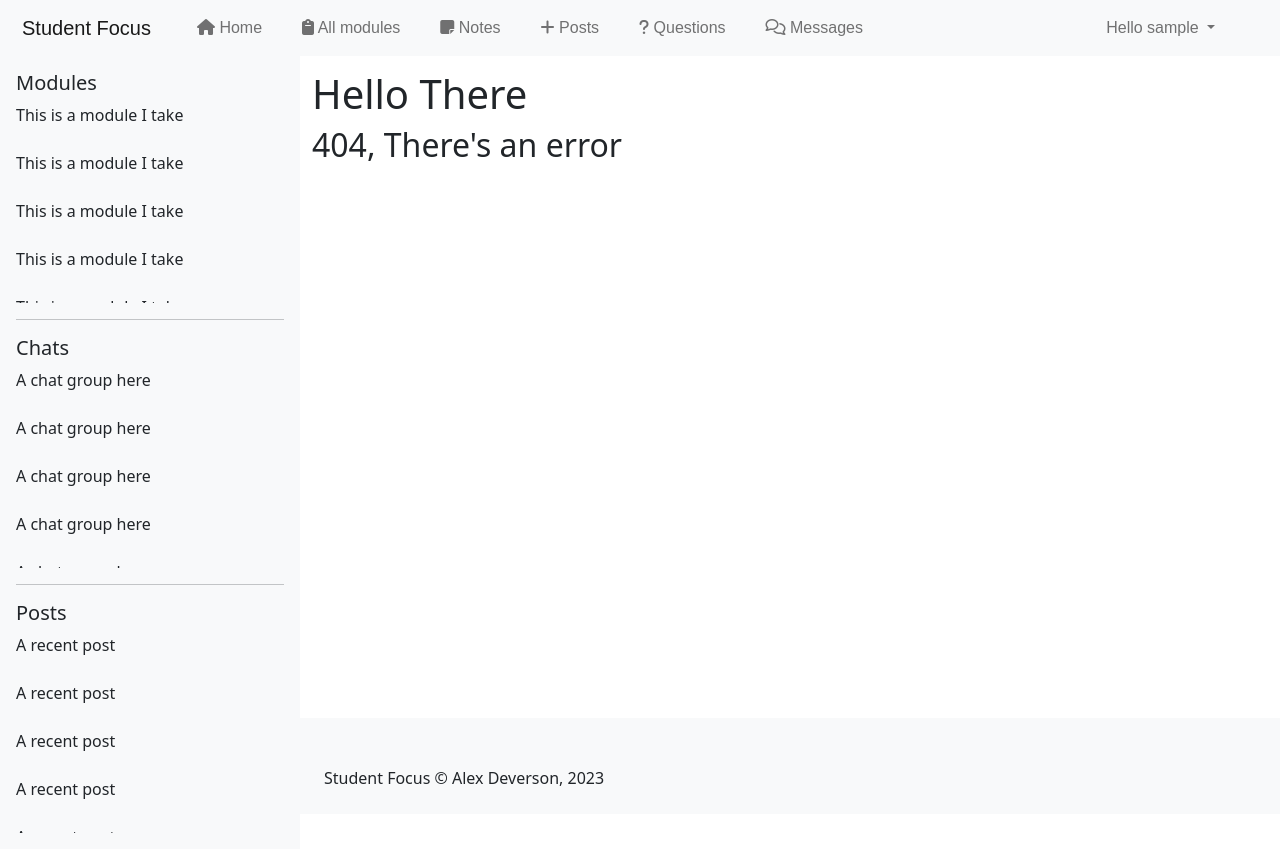
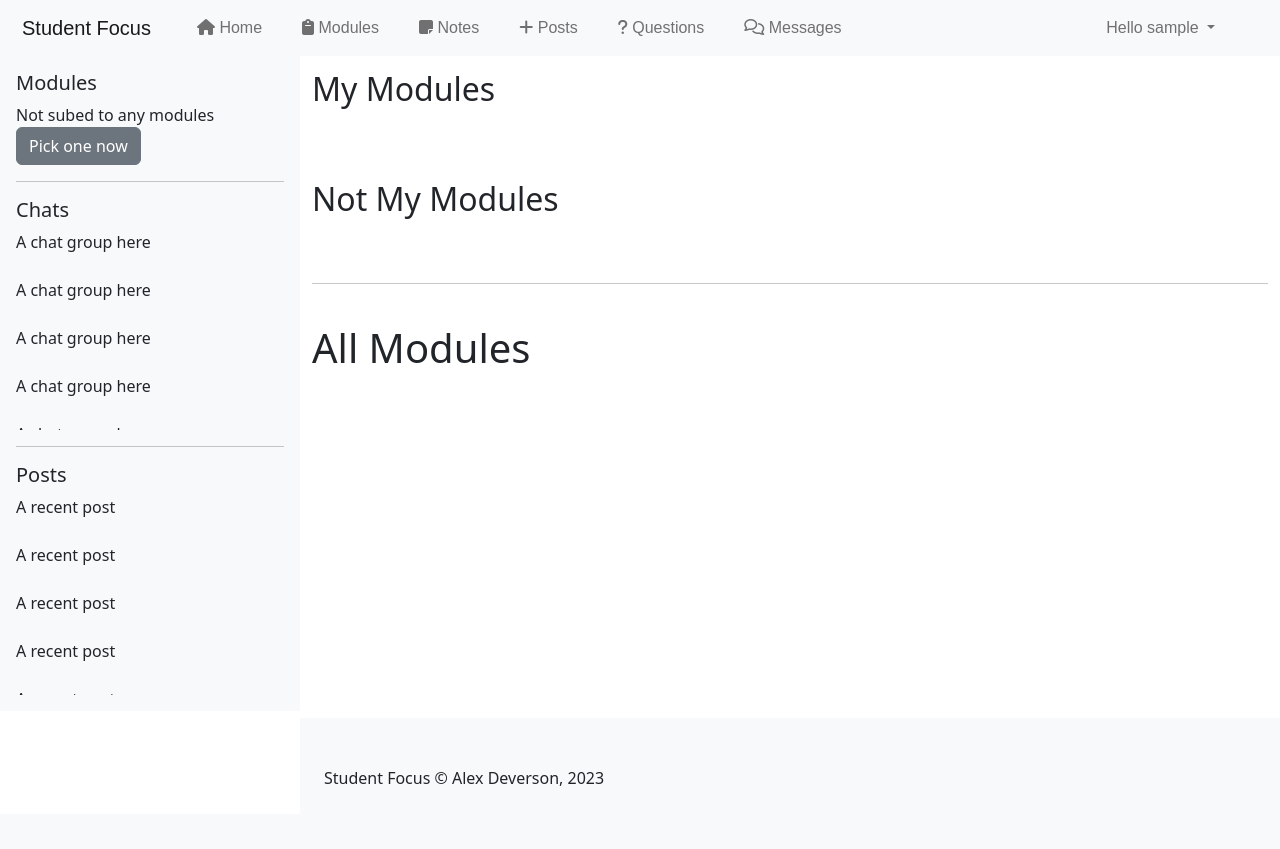
Before and after one commit to Durigy/dissertation, a Flask app: page /module/selection in a window 1280 px wide. After the commit the page ends 786 px from the top, so only its background shows below. Run offline with Flask 2, Linux system fonts and the light colour scheme; the visitor is signed in with stand-in values (Sample User, id 1); data comes from the database, SQL or seed files in the repository; data that the repository does not hold is empty; some libraries are stand-ins or nearby versions.

Commit message:
setup module subscription stuff

```diff
--- a/main/main_utils.py
+++ b/main/main_utils.py
@@ -1,4 +1,5 @@
 import secrets
+from .models import Module, ModuleSubscription
 
 # this can be used for generating ids of string lenght 20 default
 # or the default in modules can be used for small projects if preferred
@@ -17,3 +18,27 @@ def generate_id(query_table, id_length = 20):
 def check_id(query_table, query_id):
     ans = query_table.query.filter(query_table.id == query_id).first()
     return True if ans else False
+
+
+def defaults(current_user):
+    module_list = Module.query.order_by(Module.code).all()
+
+    subscribed_modules = ModuleSubscription.query.filter_by(user_id = current_user.id).join(Module).order_by(Module.name).all()
+
+    taken_modules = ModuleSubscription.query.filter(ModuleSubscription.user_id == current_user.id).join(Module).order_by(Module.name).all()
+
+    temp_list = []
+    non_taking_modules = []
+
+    for i in subscribed_modules:
+        temp_list.append(i.module.id)
+
+    for i in module_list:
+        if i.id not in temp_list:
+            non_taking_modules.append(i)
+
+    return (
+        module_list,
+        subscribed_modules,
+        non_taking_modules,
+    )
--- a/main/module/routes.py
+++ b/main/module/routes.py
@@ -1,8 +1,8 @@
 from flask import render_template, url_for, request, redirect, flash, Blueprint
 from flask_login import login_user, logout_user, login_required, current_user
 from .forms import AddModuleForm
-from ..models import User, Module, ModuleReview
-from ..main_utils import generate_id
+from ..models import User, Module, ModuleReview, ModuleSubscription
+from ..main_utils import generate_id, defaults
 from .. import db
 
 # referece: https://flask.palletsprojects.com/en/2.2.x/blueprints/#registering-blueprints
@@ -10,14 +10,15 @@ modules = Blueprint('modules', __name__, template_folder='templates',  url_prefi
 
 @modules.route("")
 @login_required
-def module_list():
-
-    module_list = Module.query.order_by(Module.code).all()
+def module_all():
+    module_list, subscribed_modules, non_taking_modules = defaults(current_user)
 
     return render_template(
         'module/module_list.html',
         title='Home',
-        modules = module_list
+        module_list = module_list,
+        subscribed_modules = subscribed_modules,
+        non_taking_modules = non_taking_modules
     )
 
 @modules.route("/s/<module_id>")
@@ -25,19 +26,22 @@ def module_list():
 def module_single(module_id):
     module = Module.query.get_or_404(module_id)
 
-    module_list = Module.query.order_by(Module.code).all()
+    module_list, subscribed_modules, non_taking_modules = defaults(current_user)
 
     return render_template(
         'module/module_single.html',
         title = module.name,
-        module = module
+        module = module,
+        module_list = module_list,
+        subscribed_modules = subscribed_modules,
+        non_taking_modules = non_taking_modules
     )
 
+# admin test stuff
 @modules.route("/add", methods=['GET', 'POST'])
 @login_required
 def module_add():
-
-    module_list = Module.query.order_by(Module.code).all()
+    module_list, subscribed_modules, non_taking_modules = defaults(current_user)
 
     form = AddModuleForm()
 
@@ -51,15 +55,18 @@ def module_add():
 
         db.session.add(module)
         db.session.commit()
+
         flash('The module was added')
 
-        return redirect(url_for('modules.module_list'))
+        return redirect(url_for('modules.module_user_list'))
 
     return render_template(
         'module/module_add.html',
         title = "Add a new module",
         form = form,
-        modules = module_list
+        module_list = module_list,
+        subscribed_modules = subscribed_modules,
+        non_taking_modules = non_taking_modules
     )
 
 @modules.route("/s/<module_id>/reviews")
@@ -67,7 +74,7 @@ def module_add():
 def module_review_list(module_id):
     module = Module.query.get_or_404(module_id)
 
-    module_list = Module.query.order_by(Module.code).all()
+    module_list, subscribed_modules, non_taking_modules = defaults(current_user)
 
     module_reviews = ModuleReview.query.filter_by(module_id = module_id).order_by(ModuleReview.date_sent)
 
@@ -76,16 +83,81 @@ def module_review_list(module_id):
         title = f"{module.name} - Reviews",
         module = module,
         module_reviews = module_reviews,
-        modules = module_list
+        module_list = module_list,
+        subscribed_modules = subscribed_modules,
+        non_taking_modules = non_taking_modules
     )
 
 @modules.route("/questions")
 @login_required
 def module_question():
-    module_list = Module.query.order_by(Module.code).all()
+    module_list, subscribed_modules, non_taking_modules = defaults(current_user)
 
     return render_template(
         'module/module_question.html',
         title = "Questions",
-        modules = module_list
+        module_list = module_list,
+        subscribed_modules = subscribed_modules,
+        non_taking_modules = non_taking_modules
     )
+
+@modules.route("/mine")
+@login_required
+def module_user_list():
+    module_list, subscribed_modules, non_taking_modules = defaults(current_user)
+
+    return render_template(
+        'module/module_user_list.html',
+        title = "My Modules",
+        module_list = module_list,
+        subscribed_modules = subscribed_modules,
+        non_taking_modules = non_taking_modules
+    )
+
+@modules.route("/selection")
+@login_required
+def module_selection():
+    module_list, subscribed_modules, non_taking_modules = defaults(current_user)
+
+    return render_template(
+        'module/module_selection.html',
+        title = "My Modules",
+        module_list = module_list,
+        subscribed_modules = subscribed_modules,
+        non_taking_modules = non_taking_modules
+    )
+
+@modules.route("/add-sub/<module_id>")
+@login_required
+def module_add_sub(module_id):
+    module = Module.query.get_or_404(module_id)
+
+    if bool(ModuleSubscription.query.filter_by(user_id = current_user.id, module_id = module_id).first()) == False:
+        add_module = ModuleSubscription(
+            id = generate_id(User),
+            user_id = current_user.id,
+            module_id = module_id
+        )
+
+        db.session.add(add_module)
+        db.session.commit()
+
+        flash('Now Subed to the Module')
+
+        return redirect(url_for('modules.module_selection'))
+
+    flash('Already Subed to the Module')
+
+    return redirect(url_for('modules.module_selection'))
+
+@modules.route("/remove-sub/<module_id>")
+@login_required
+def module_remove_sub(module_id):
+    module = ModuleSubscription.query.filter_by(user_id=current_user.id, module_id=module_id).first()
+
+    db.session.delete(module)
+    db.session.commit()
+
+    flash('Unsubed from Module')
+
+    return redirect(url_for('modules.module_selection'))
--- a/main/templates/helpers/cards.html
+++ b/main/templates/helpers/cards.html
@@ -1,5 +1,5 @@
 {# reference: https://ttl255.com/jinja2-tutorial-part-5-macros/ #}
-{% macro card(img_source = none, img_alt = none, title = none, description = none, link = none, link_text = none, width = 47) %}
+{% macro card(img_source = none, img_alt = none, title = none, description = none, link = none, link_text = none, link_streached = true, link_2 = none, link_text_2 = none, link_streached_2 = false, width = 47) %}
 <div class="card m-1" style="width: {{ width }}%;">
     {% if img_source %}
     <img src="{{ img_source }}" class="card-img-top" alt="{{ img_alt }}">
@@ -14,9 +14,19 @@
         <p class="card-text">{{ description }}</p>
         {% endif %}
 
-        {% if link %}
-        <a href="{{ link }}" class="stretched-link">{{ link_text }}</a>
-        {% endif %}
+        <div class="row">
+            {% if link %}
+            <div class="col">
+                <a href="{{ link }}" class="{% if link_streached == true %}stretched-link{% endif %}">{{ link_text }}</a>
+            </div>
+            {% endif %}
+
+            {% if link_2 %}
+            <div class="col text-end">
+                <a href="{{ link_2 }}" class="{% if link_streached_2 == true %}stretched-link{% endif %}">{{ link_text_2 }}</a>
+            </div>
+            {% endif %}
+        </div>
     </div>
 </div>
 {% endmacro %}
--- a/main/templates/includes/aside.html
+++ b/main/templates/includes/aside.html
@@ -7,11 +7,23 @@
         <ul class="nav nav-pills flex-column mb-auto">
             <h5>Modules</h5>
             <div class="scrollarea" style="max-height: 25vh;">
-                {% for i in range(6) %}
-                This is a module I take
+                {% if subscribed_modules %}
+                {% for module in subscribed_modules %}
+                <div class="mb-2">
+                    {% set mod_name = module.module.code + ' - ' + module.module.name %}
+                    <a href="{{ url_for('modules.module_single', module_id=module.module.id) }}">{{ mod_name|truncate(30, True) }}</a>
+                </div>
+                {% endfor %}
+
+                {% else %}
+
+                Not subed to any modules
+
                 <br>
-                <br>
-                {% endfor %}
+
+                <a href="{{ url_for('modules.module_selection') }}" class="btn btn-secondary">Pick one now</a>
+
+                {% endif %}
             </div>
 
             <hr>
--- a/main/templates/includes/header/logged_in_li.html
+++ b/main/templates/includes/header/logged_in_li.html
@@ -12,10 +12,10 @@
 <!-- Change this later to current modules -->
 <!-- Modules -->
 <li class="nav-item pe-4">
-    <a class="nav-link d-block d-lg-none d-xl-block" href="{{ url_for('modules.module_list') }}">
-        <i class="fa-solid fa-clipboard"></i> All modules
+    <a class="nav-link d-block d-lg-none d-xl-block" href="{{ url_for('modules.module_user_list') }}">
+        <i class="fa-solid fa-clipboard"></i> Modules
     </a>
-    <a class="nav-link d-none d-lg-block d-xl-none" data-toggle="tooltip" data-placement="bottom" title="All modules" href="{{ url_for('modules.module_list') }}">
+    <a class="nav-link d-none d-lg-block d-xl-none" data-toggle="tooltip" data-placement="bottom" title="My modules" href="{{ url_for('modules.module_user_list') }}">
         <i class="fa-solid fa-clipboard"></i>
     </a>
 </li>
--- a/main/templates/module/module_add.html
+++ b/main/templates/module/module_add.html
@@ -1,9 +1,5 @@
 {% extends "layout.html" %}
 {% block content %}
-<div class="row">
-    <div class="col-lg-3"></div>
-
-    <div class="col">
 <h2 class="pb-3">Add Module</h2>
 <form method="POST" action="">
     {{ form.hidden_tag() }}
@@ -65,7 +61,5 @@
         {{ form.submit(class="btn btn-primary") }}
     </div>
 </form>
-    </div>
-</div>
 
 {% endblock content %}
--- /dev/null
+++ b/main/templates/module/module_selection.html
@@ -0,0 +1,42 @@
+{% extends "layout.html" %}
+{% block content %}
+
+{% from "helpers/cards.html" import card %}
+
+<h2>My Modules</h2>
+
+<div class="d-flex flex-wrap p-2">
+    {% for module in subscribed_modules %}
+    {% set temp = module.module.code + " - " + module.module.name %}
+    {{ card(title = temp, link = url_for('modules.module_single', module_id=module.module.id), link_text = 'View', link_streached = false, link_2 = url_for('modules.module_remove_sub', module_id=module.module.id), link_text_2 = 'unsubscribe') }}
+    {% endfor %}
+</div>
+
+<br><br>
+
+<h2>Not My Modules</h2>
+
+<div class="d-flex flex-wrap p-2">
+    {% for module in non_taking_modules %}
+    {% set temp = module.code + " - " + module.name %}
+    {{ card(title = temp, link = url_for('modules.module_single', module_id=module.id), link_text = 'View', link_streached = false, link_2 = url_for('modules.module_add_sub', module_id=module.id), link_text_2 = 'subscribe') }}
+    {% endfor %}
+</div>
+
+<br>
+<hr>
+<br>
+
+
+<h1>All Modules</h1>
+
+<div class="d-flex flex-wrap p-2">
+    {% for module in module_list %}
+    {% set temp = module.code + " - " + module.name %}
+    {{ card(title = temp, link = url_for('modules.module_single', module_id=module.id), link_text = 'View') }}
+    {% endfor %}
+</div>
+
+<br>
+
+{% endblock content %}
```
Also changed, not shown: main/models.py (+6 -5 lines), main/social/routes.py (+17 -13 lines), main/student/routes.py (+25 -5 lines), main/templates/module/module_list.html (+6 -8 lines), main/templates/module/module_question.html (+32 -0 lines), main/templates/module/module_single.html (+0 -38 lines), main/templates/module/module_user_list.html (added, +24 -0 lines). Lines whose indentation alone changed are shown as unchanged.
